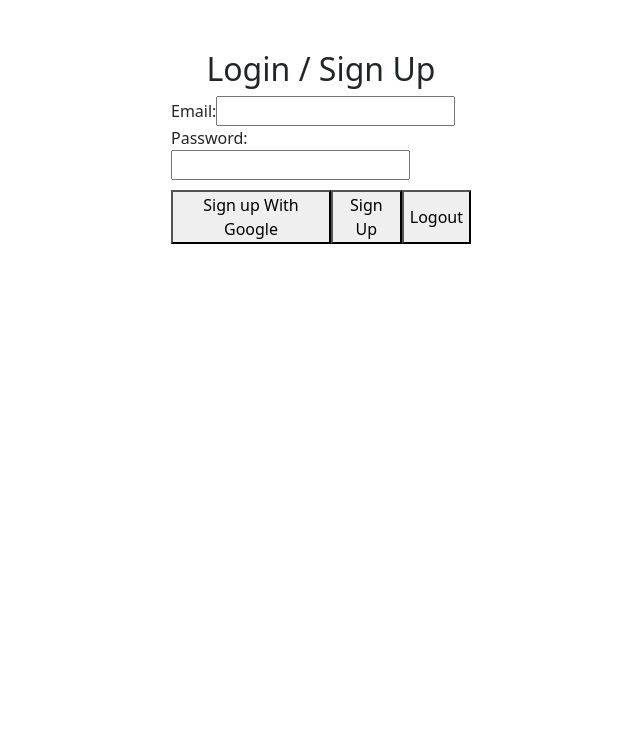
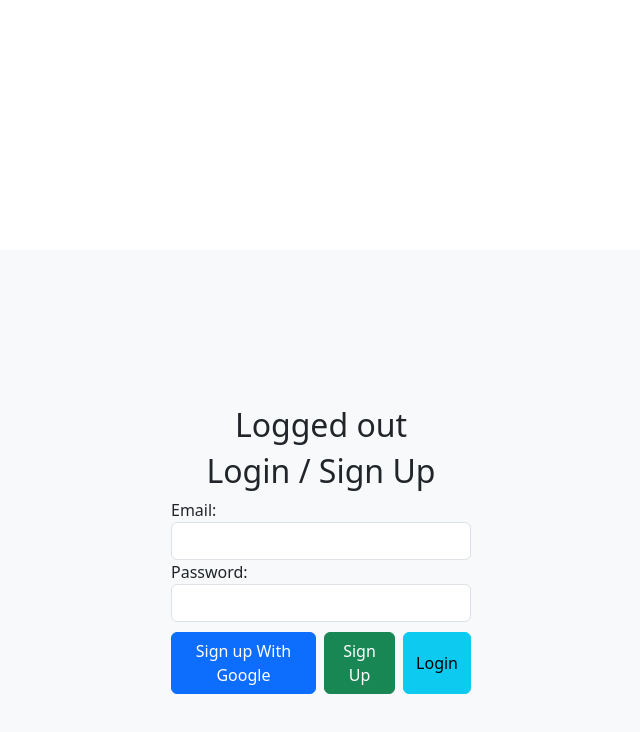
Before and after one commit to Appile1/Appile-Chat-App, a React (Vite) app: page /login in a window 1280 px wide. Shown: the top 732 px of the page, without its empty margins (319-959 px from the left). Built offline with nearby package versions, Linux system fonts and the light colour scheme; no server answers.

Commit message:
login in page and chat page

```diff
--- a/package.json
+++ b/package.json
@@ -14,6 +14,7 @@
     "firebase": "^10.8.1",
     "react": "^18.2.0",
     "react-dom": "^18.2.0",
+    "react-icons": "^5.0.1",
     "react-router-dom": "^6.22.1"
   },
   "devDependencies": {
--- a/src/App.css
+++ b/src/App.css
@@ -1,2 +1,30 @@
-.Footer {
+.ChatPage {
+  height: 600px;
 }
+.text {
+  resize: none;
+  width: 499px;
+  padding: 0.5em 0.8em;
+  margin-bottom: 1em;
+}
+.login-container {
+  display: flex;
+  flex-direction: column;
+  align-items: center;
+  margin: 0 auto;
+  margin-top: 250px;
+  width: 900px;
+  height: 600px;
+}
+
+.login-form {
+  display: flex;
+  flex-direction: column;
+  width: 300px;
+}
+
+.login-buttons {
+  display: flex;
+  justify-content: space-between;
+  margin-top: 10px;
+}
--- a/src/App.jsx
+++ b/src/App.jsx
@@ -2,13 +2,19 @@ import "./App.css";
 import "bootstrap/dist/css/bootstrap.css";
 import { BrowserRouter, Routes, Route } from "react-router-dom";
 import HomeLayout from "./components/Layouts/HomeLayout";
+import CheckUserLogin from "./components/CheckUserLogin";
 import Login from "./pages/Login";
+import ChatPage from "./pages/ChatPage";
 function App() {
   return (
     <>
       <BrowserRouter>
         <Routes>
-          <Route path="/" element={<HomeLayout />}></Route>
+          {/* <Route path="/" element={<CheckUserLogin />}> */}
+          <Route path="/" element={<HomeLayout />}>
+            <Route index element={<ChatPage />} />
+          </Route>
+          {/* </Route> */}
           <Route path="/login" element={<Login />} />
         </Routes>
       </BrowserRouter>
--- a/src/FireBase.jsx
+++ b/src/FireBase.jsx
@@ -1,5 +1,6 @@
 import { initializeApp } from "firebase/app";
 import { getAuth, GoogleAuthProvider } from "firebase/auth";
+import { getFirestore } from "firebase/firestore";
 
 const firebaseConfig = {
   apiKey: "AIzaSyBwJixVg1EF1cv3EbqGTcBpi3xPH4IazW4",
@@ -14,3 +15,4 @@ const app = initializeApp(firebaseConfig);
 
 export const auth = getAuth(app);
 export const GoggleProvider = new GoogleAuthProvider();
+export const db = getFirestore(app);
--- /dev/null
+++ b/src/components/CheckUserLogin.jsx
@@ -0,0 +1,18 @@
+import React, { useState, useEffect } from "react";
+import { onAuthStateChanged } from "firebase/auth";
+import { Outlet, Navigate } from "react-router-dom";
+import { auth } from "../FireBase";
+
+export default function CheckUserLogin() {
+  const [isLogged, setIsLogged] = useState(false);
+
+  useEffect(() => {
+    const unsubscribe = onAuthStateChanged(auth, (user) => {
+      setIsLogged(!!user);
+    });
+
+    return () => unsubscribe(); // Cleanup the subscription when the component unmounts
+  }, []);
+
+  return isLogged ? <Outlet /> : <Navigate to="/login" />;
+}
--- a/src/components/Layouts/Footer.jsx
+++ b/src/components/Layouts/Footer.jsx
@@ -2,7 +2,7 @@ import React from "react";
 
 export default function Footer() {
   return (
-    <div className="container">
+    <div className="container bg-black">
       <footer className="d-flex flex-wrap justify-content-between align-items-center py-3 my-4 border-top fixed-bottom">
         <div className="col-md-4 d-flex align-items-center">
           <a
--- a/src/components/Layouts/Header.jsx
+++ b/src/components/Layouts/Header.jsx
@@ -1,42 +1,25 @@
 import React from "react";
 import { NavLink } from "react-router-dom";
+import { auth } from "../../FireBase";
+export default function Header() {
+  const UserName = auth?.currentUser?.displayName || "Friend";
+  const UserImg =
+    auth?.currentUser?.photoURL ||
+    "https://images.unsplash.com/photo-1511367461989-f85a21fda167?q=80&w=1031&auto=format&fit=crop&ixlib=rb-4.0.3&ixid=M3wxMjA3fDB8MHxwaG90by1wYWdlfHx8fGVufDB8fHx8fA%3D%3D";
 
-export default function Header() {
   return (
     <div className="container">
       <header className="d-flex flex-wrap align-items-center justify-content-center justify-content-md-between py-3 mb-4 border-bottom">
         <div className="col-md-3 mb-2 mb-md-0">
-          <NavLink>
-            <img src="" alt="Logo" />
-          </NavLink>
+          <img
+            src={UserImg}
+            alt="Logo"
+            className="img-fluid profile-picture 2 w-50 rounded bg-transparent rounded-circle"
+          />
         </div>
 
         <ul className="nav col-12 col-md-auto mb-2 justify-content-center mb-md-0">
-          <li>
-            <a href="#" className="nav-link px-2 link-secondary">
-              Home
-            </a>
-          </li>
-          <li>
-            <a href="#" className="nav-link px-2">
-              Features
-            </a>
-          </li>
-          <li>
-            <a href="#" className="nav-link px-2">
-              Pricing
-            </a>
-          </li>
-          <li>
-            <a href="#" className="nav-link px-2">
-              FAQs
-            </a>
-          </li>
-          <li>
-            <a href="#" className="nav-link px-2">
-              About
-            </a>
-          </li>
+          <li className=" fs-4">{UserName} Chat App</li>
         </ul>
 
         <div className="col-md-3 text-end">
@@ -45,7 +28,7 @@ export default function Header() {
             type="button"
             className="btn btn-outline-primary me-2"
           >
-            Login
+            Login / Signup
           </NavLink>
         </div>
       </header>
--- a/src/components/Layouts/HomeLayout.jsx
+++ b/src/components/Layouts/HomeLayout.jsx
@@ -7,7 +7,9 @@ export default function HomeLayout() {
   return (
     <>
       <Header />
-      <Outlet />
+      <div className=" d-flex justify-content-around  align-items-center ">
+        <Outlet />
+      </div>
       <Footer />
     </>
   );
--- /dev/null
+++ b/src/pages/ChatPage.jsx
@@ -0,0 +1,62 @@
+import React, { useEffect, useState } from "react";
+import { FaArrowRightLong } from "react-icons/fa6";
+import { db, auth } from "../FireBase";
+import {
+  collection,
+  addDoc,
+  serverTimestamp,
+  getDocs,
+} from "firebase/firestore";
+
+export default function ChatPage() {
+  const [text, setText] = useState("");
+  const [data, setData] = useState([]);
+  const User = auth.currentUser;
+  const CollectionRef = collection(db, "ChatMessages");
+
+  async function sendDataToFirebase() {
+    try {
+      if (!text) {
+        throw new Error("Text cannot be empty");
+      }
+
+      setText("");
+      await addDoc(collection(db, "ChatMessages"), {
+        body: text,
+        uid: User.uid,
+        createdAt: serverTimestamp(),
+      });
+    } catch (error) {
+      setText("");
+      console.error(error.message);
+    }
+  }
+  async function GetDataFromFireBase() {
+    const querySnapshot = await getDocs(CollectionRef);
+
+    querySnapshot.forEach((doc) => {
+      console.log(doc.id, " => ", doc.data());
+    });
+  }
+
+  return (
+    <div className="ChatPage w-75 bg-body-secondary d-flex justify-content-center align-items-end">
+      <div className="d-flex justify-content-center   align-items-center">
+        <textarea
+          placeholder="Type Here"
+          className=" text"
+          onChange={(e) => {
+            setText(e.target.value);
+          }}
+          value={text}
+        />
+        <button onClick={sendDataToFirebase} className=" btn">
+          <FaArrowRightLong />
+        </button>
+        <button onClick={GetDataFromFireBase} className=" btn">
+          Fetch
+        </button>
+      </div>
+    </div>
+  );
+}
--- a/src/pages/Login.jsx
+++ b/src/pages/Login.jsx
@@ -1,18 +1,32 @@
-import React, { useState } from "react";
+import React, { useState, useEffect } from "react";
 import { GoggleProvider, auth } from "../FireBase";
+import { useNavigate } from "react-router-dom";
 import {
   createUserWithEmailAndPassword,
   signInWithPopup,
   signOut,
+  signInWithEmailAndPassword,
+  onAuthStateChanged,
 } from "firebase/auth";
-import { useNavigate } from "react-router-dom";
 
 export default function Login() {
   const [loginData, setLoginData] = useState({ password: "", email: "" });
+  const [isLoggedIn, setIsLoggedIn] = useState(false);
+  const navigate = useNavigate();
+
+  useEffect(() => {
+    const unsubscribe = onAuthStateChanged(auth, (user) => {
+      setIsLoggedIn(!!user);
+    });
+
+    // Cleanup the subscription when the component unmounts
+    return () => unsubscribe();
+  }, []);
 
   async function Logout() {
     await signOut(auth);
   }
+
   const handleInputChange = (e) => {
     const { name, value } = e.target;
     setLoginData({ ...loginData, [name]: value });
@@ -20,6 +34,7 @@ export default function Login() {
 
   const SignGoogle = async () => {
     await signInWithPopup(auth, GoggleProvider);
+    navigate("/");
   };
 
   const handleSignUp = async () => {
@@ -28,61 +43,72 @@ export default function Login() {
       loginData.email,
       loginData.password
     );
+    navigate("/");
   };
 
+  async function SigninWithEmail() {
+    await signInWithEmailAndPassword(auth, loginData.email, loginData.password);
+    navigate("/");
+  }
+
   return (
-    <div style={styles.container}>
+    <div className="login-container bg-light d-flex flex-column align-items-center justify-content-center">
+      <h2>{isLoggedIn ? "Logged in" : "Logged out"}</h2>
+
       <h2>Login / Sign Up</h2>
-      <form style={styles.form}>
-        <label>
-          Email:
+      <form className="login-form">
+        <div className="form-group">
+          <label>Email:</label>
           <input
             type="email"
             name="email"
             value={loginData.email}
             onChange={handleInputChange}
+            className="form-control"
           />
-        </label>
-        <label>
-          Password:
+        </div>
+        <div className="form-group">
+          <label>Password:</label>
           <input
             type="password"
             name="password"
             value={loginData.password}
             onChange={handleInputChange}
+            className="form-control"
           />
-        </label>
-        <div style={styles.buttons}>
-          <button type="button" onClick={SignGoogle}>
-            Sign up With Google
-          </button>
-          <button type="button" onClick={handleSignUp}>
-            Sign Up
-          </button>
-          <button type="button" onClick={Logout}>
-            Logout
-          </button>
+        </div>
+        <div className="login-buttons">
+          {isLoggedIn ? (
+            <button type="button" className="btn btn-danger" onClick={Logout}>
+              Logout
+            </button>
+          ) : (
+            <div className=" d-flex justify-content-center gap-2">
+              <button
+                type="button"
+                className="btn btn-primary"
+                onClick={SignGoogle}
+              >
+                Sign up With Google
+              </button>
+              <button
+                type="button"
+                className="btn btn-success"
+                onClick={handleSignUp}
+              >
+                Sign Up
+              </button>
+              <button
+                type="button"
+                className="btn btn-info"
+                onClick={SigninWithEmail}
+              >
+                Login
+              </button>
+            </div>
+          )}
         </div>
       </form>
     </div>
   );
 }
-
-const styles = {
-  container: {
-    display: "flex",
-    flexDirection: "column",
-    alignItems: "center",
-    marginTop: "50px",
-  },
-  form: {
-    display: "flex",
-    flexDirection: "column",
-    width: "300px",
-  },
-  buttons: {
-    display: "flex",
-    justifyContent: "space-between",
-    marginTop: "10px",
-  },
-};
```
Also changed, not shown: src/assets/gojo.jpg (added), 1 other file (tests, documents, lock files or other folders).
